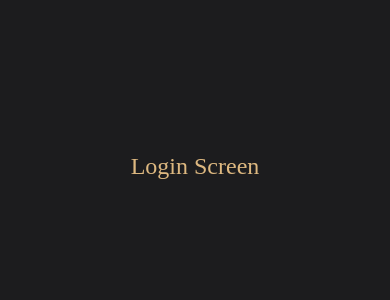
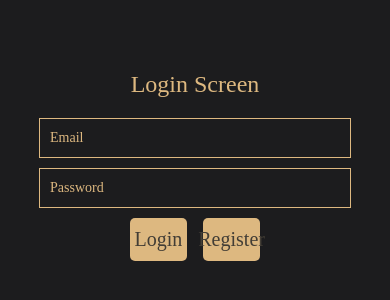
Before and after one commit to bpuebla/mechanical-radio-frontend, a React Native app: screen /Login in a window 390 px wide. Shown: the part 256-556 px from the top of the page. Built offline with nearby package versions, Linux system fonts and the light colour scheme.

Commit message:
login working #GoogNuke

```diff
--- a/App.tsx
+++ b/App.tsx
@@ -1,13 +1,14 @@
 import { NavigationContainer } from '@react-navigation/native';
+import useAuth from './src/store/useAuth';
 import AuthStack from './src/navigation/AuthStack';
 import MainTabs from './src/navigation/MainTabs';
 
 const App = () => {
-  const user = 0; // or zustand/context etc
+  const user = useAuth(); // or zustand/context etc
 
   return (
     <NavigationContainer>
-      {user ? <MainTabs /> : <AuthStack />}
+      {user.isAuthenticated ? <MainTabs /> : <AuthStack />}
     </NavigationContainer>
   );
 };
--- a/src/api/auth.ts
+++ b/src/api/auth.ts
@@ -1,15 +1,15 @@
 import request from './client';
 
-export const login = (username: string, password: string) =>
+export const login = (email: string, password: string) =>
   request('/auth/login', {
     method: 'POST',
-    body: JSON.stringify({ username, password }),
+    body: JSON.stringify({ email, password }),
   });
 
-export const register = (username: string, password: string) =>
+export const register = (email: string, password: string) =>
   request('/auth/register', {
     method: 'POST',
-    body: JSON.stringify({ username, password }),
+    body: JSON.stringify({ email, password }),
   });
 
 export const refresh = (refreshToken: string) =>
--- a/src/api/client.ts
+++ b/src/api/client.ts
@@ -1,4 +1,4 @@
-const BASE_URL = 'https://your.api.url';
+const BASE_URL = 'http://192.168.1.132:80';
 
 const request = async (path: string, options: RequestInit = {}) => {
   const res = await fetch(`${BASE_URL}${path}`, {
--- a/src/navigation/MainTabs.tsx
+++ b/src/navigation/MainTabs.tsx
@@ -6,7 +6,7 @@ const Tab = createBottomTabNavigator();
 
 export default function MainTabs() {
   return (
-    <Tab.Navigator>
+    <Tab.Navigator screenOptions={{ headerShown: false }}>
       <Tab.Screen name="Home" component={HomeScreen} />
       <Tab.Screen name="Settings" component={SettingsScreen} />
     </Tab.Navigator>
--- a/src/screens/LoginScreen.tsx
+++ b/src/screens/LoginScreen.tsx
@@ -1,11 +1,69 @@
-import React from 'react';
-import { View, Text } from 'react-native';
+import React, { useState } from 'react';
+import { View, Text, TextInput, TouchableOpacity} from 'react-native';
 import styles from '../styles/common';
+import useAuth from '../store/useAuth';
+import { login, register } from '../api/auth'; // Assuming you have an API service for login
 
 const LoginScreen = () => {
+  const [email, setEmail] = useState('');
+  const [password, setPassword] = useState('');
+
+  const handleLogin = async () => {
+    try {
+      const res = await login(email, password); // <- see below
+      useAuth.getState().login({
+        accessToken: res.access_token,
+        refreshToken: res.refresh_token,
+      });
+    } catch (e) {
+      console.error('login failed', e);
+    }
+  };
+
+  const handleRegister = async () => {
+    try {
+      const resReg = await register(email, password); // <- see below
+      if (resReg.error) {
+        console.error('Registration failed', resReg.error);
+        return;
+      }
+      const res = await login(email, password);
+      useAuth.getState().login({
+        accessToken: res.access_token,
+        refreshToken: res.refresh_token,
+      });
+    } catch (e) {
+      console.error('login failed', e);
+    }
+  };
+
+
   return (
     <View style={styles.loginContainer}>
       <Text style={styles.loginText}>Login Screen</Text>
+      <TextInput
+        style={styles.input}
+        placeholder="Email"
+        value={email}
+        onChangeText={setEmail}
+      />
+      <TextInput
+        style={styles.input}
+        placeholder="Password"
+        secureTextEntry
+        value={password}
+        onChangeText={setPassword}
+      />
+      <View style={{ flexDirection: 'row', justifyContent: 'space-around' }}>
+        <TouchableOpacity onPress={handleLogin} style={styles.buttonLogin}>
+          <Text style={styles.buttonText}>Login</Text>
+        </TouchableOpacity>
+
+        <TouchableOpacity onPress={handleRegister} style={styles.buttonLogin}>
+          <Text style={styles.buttonText}>Register</Text>
+        </TouchableOpacity>
+      </View>
+
     </View>
   );
 }
--- a/src/store/useAuth.ts
+++ b/src/store/useAuth.ts
@@ -1,22 +1,35 @@
 import { create } from 'zustand';
+import { persist } from 'zustand/middleware';
 
-type User = {
-  id: string;
-  email?: string;
-  token?: string;
-  // anything else you need
+type Tokens = {
+  accessToken: string;
+  refreshToken: string;
 };
 
 type AuthState = {
-  user: User | null;
-  login: (user: User) => void;
+  tokens: Tokens | null;
+  isAuthenticated: boolean;
+  login: (tokens: Tokens) => void;
   logout: () => void;
+  setAccessToken: (token: string) => void;
 };
 
-const useAuth = create<AuthState>((set) => ({
-  user: null,
-  login: (user) => set({ user }),
-  logout: () => set({ user: null }),
-}));
+const useAuth = create<AuthState>()(
+  persist(
+    (set) => ({
+      tokens: null,
+      isAuthenticated: false,
+      login: (tokens) => set({ tokens, isAuthenticated: true }),
+      logout: () => set({ tokens: null, isAuthenticated: false }),
+      setAccessToken: (accessToken) =>
+        set((state) => ({
+          tokens: state.tokens ? { ...state.tokens, accessToken } : null,
+        })),
+    }),
+    {
+      name: 'auth', // localstorage/AsyncStorage key
+    }
+  )
+);
 
 export default useAuth;
--- a/src/styles/common.ts
+++ b/src/styles/common.ts
@@ -78,7 +78,28 @@ const styles = StyleSheet.create({
   loginText: {
     fontSize: 24,
     color: '#DDB880',
-    fontFamily: 'Doto-Bold'
+    fontFamily: 'Doto-Bold',
+    paddingBottom: 20
+  },
+  input: {
+    height: 40,
+    borderColor: '#DDB880',
+    borderWidth: 1,
+    marginBottom: 10,
+    paddingHorizontal: 10,
+    width: '80%',
+    color: '#DDB880',
+    fontFamily: 'Doto-Regular'
+  },
+  buttonLogin: {
+    backgroundColor: '#DDB880',
+    paddingVertical: 10,
+    paddingHorizontal: 0,
+    borderRadius: 5,
+    flex: 1,
+    alignItems: 'center',
+    justifyContent: 'center',
+    marginHorizontal: 8,
   },
 });
 
```
Also changed, not shown: src/services/setupTrackPlayer.ts (renamed from src/services/setupTrackPlayer.tsx).
